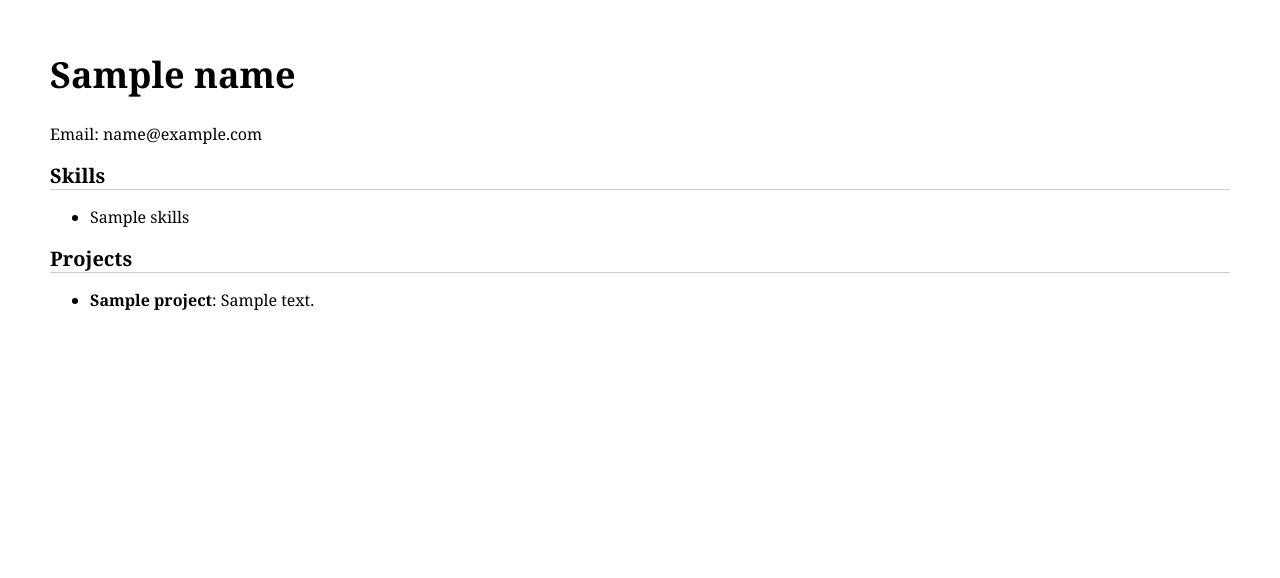
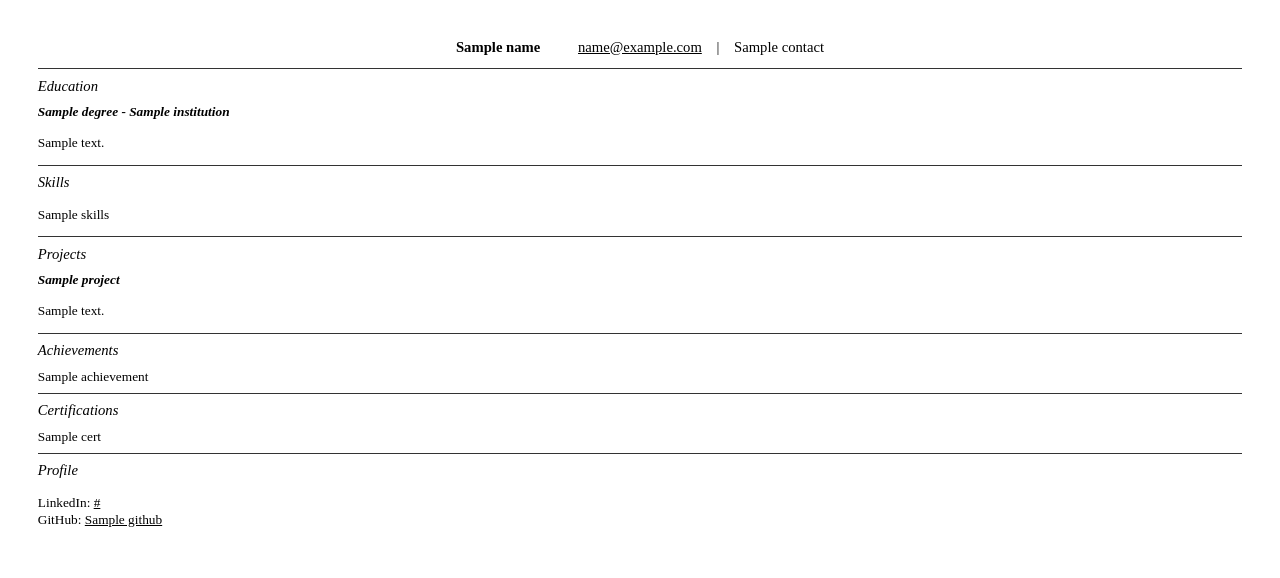
Before and after one commit to kanikajhamb01/genai_airesume, a Python web app: template templates/classic/classic.html in a window 1280 px wide. Shown: the top 578 px of the page. Run offline with Jinja, Linux system fonts and the light colour scheme; the template is opened without the code that fills it: most values are stand-ins (such as "Sample title", 1, 10 or a date in 2020).

Commit message:
Overwrite with my updated project files

```diff
--- a/templates/classic/classic.html
+++ b/templates/classic/classic.html
@@ -1,28 +1,109 @@
 <!DOCTYPE html>
-<html>
+<html lang="en">
 <head>
-  <style>
-    body { font-family: Georgia; margin: 50px; }
-    h1 { font-size: 36px; }
-    h2 { font-size: 20px; border-bottom: 1px solid #ccc; }
-  </style>
+  <meta charset="UTF-8" />
+  <meta name="viewport" content="width=device-width, initial-scale=1" />
+  <title>{{ name }}'s Resume</title>
+  <link rel="stylesheet" href="style.css" />
 </head>
 <body>
+
+  <header class="header">
+    <div class="header-left">
       <h1>{{ name }}</h1>
-  <p>Email: {{ email }}</p>
+    </div>
+    <div class="header-right">
+      <a href="mailto:{{ email }}">{{ email }}</a> &nbsp;&nbsp; | &nbsp;&nbsp;
+      <span>{{ contact }}</span>
+    </div>
+  </header>
 
+  <hr class="section-divider" />
+
+  <main class="content">
+
+    <section class="section education">
+      <h2>Education</h2>
+      {% if education %}
+        {% for edu in education %}
+          <div class="entry">
+            <strong>{{ edu.degree }} - {{ edu.institution }}</strong>
+            <p>{{ edu.details }}</p>
+          </div>
+        {% endfor %}
+      {% else %}
+        <p>No education details provided.</p>
+      {% endif %}
+    </section>
+
+    <hr class="section-divider" />
+
+    <section class="section">
       <h2>Skills</h2>
-  <ul>
-    {% for skill in skills.split(',') %}
-    <li>{{ skill.strip() }}</li>
+      {% if skills %}
+        <p>{{ skills }}</p>
+      {% else %}
+        <p>No skills provided.</p>
+      {% endif %}
+    </section>
+
+    <hr class="section-divider" />
+
+    <section class="section projects">
+      <h2>Projects</h2>
+      {% if projects %}
+        {% for project in projects %}
+          <div class="entry">
+            <strong>{{ project.name }}</strong>
+            <p>{{ project.description }}</p>
+          </div>
+        {% endfor %}
+      {% else %}
+        <p>No projects added.</p>
+      {% endif %}
+    </section>
+
+    <hr class="section-divider" />
+
+    <section class="section">
+      <h2>Achievements</h2>
+      {% if achievements %}
+        <ul class="inline-list">
+          {% for achievement in achievements %}
+            <li>{{ achievement }}</li>
           {% endfor %}
         </ul>
+      {% else %}
+        <p>No achievements provided.</p>
+      {% endif %}
+    </section>
 
-  <h2>Projects</h2>
-  <ul>
-    {% for project in projects %}
-    <li><strong>{{ project.name }}</strong>: {{ project.description }}</li>
+    <hr class="section-divider" />
+
+    <section class="section">
+      <h2>Certifications</h2>
+      {% if certifications %}
+        <ul class="inline-list">
+          {% for cert in certifications %}
+            <li>{{ cert }}</li>
           {% endfor %}
         </ul>
+      {% else %}
+        <p>No certifications provided.</p>
+      {% endif %}
+    </section>
+
+    <hr class="section-divider" />
+
+    <section class="section">
+      <h2>Profile</h2>
+      <p>
+        LinkedIn: <a href="{{ linkedin }}" target="_blank">{{ linkedin }}</a><br />
+        GitHub: <a href="{{ github }}" target="_blank">{{ github }}</a>
+      </p>
+    </section>
+
+  </main>
+
 </body>
 </html>
--- /dev/null
+++ b/templates/classic/style.css
@@ -0,0 +1,113 @@
+/* General body and font */
+body {
+  margin: 0;
+  padding: 1cm;
+  font-family: "Times New Roman", Times, serif;
+  color: #000;
+  line-height: 1.3;
+  font-size: 10pt;
+}
+
+/* Header container - center aligned, font size 11pt */
+.header {
+  display: flex;
+  justify-content: center;   /* center horizontally */
+  align-items: center;
+  margin-bottom: 0.3cm;
+  font-size: 11pt;           /* font size for header text */
+  text-align: center;        /* center text inside children */
+  gap: 1cm;                  /* spacing between name and contact */
+}
+
+/* Remove default alignment */
+.header-left, .header-right {
+  /* no float or text-align needed here */
+}
+
+/* Name styling */
+.header-left h1 {
+  font-weight: bold;
+  margin: 0;
+  font-size: 11pt;
+}
+
+/* Email + contact styling */
+.header-right {
+  white-space: normal;
+  font-size: 11pt;
+}
+
+/* Section divider */
+.section-divider {
+  border: none;
+  border-top: 1px solid #333;
+  margin: 0.2cm 0;
+}
+
+/* Section Titles - italic, font size 11pt */
+.section h2 {
+  margin: 0 0 0.2cm 0;
+  font-weight: normal;  /* remove bold */
+  font-style: italic;
+  font-size: 11pt;
+}
+
+/* Lists: remove bullets and inline */
+ul {
+  list-style: none;
+  margin: 0;
+  padding: 0;
+}
+
+/* Inline list items with commas */
+ul.inline-list {
+  display: inline;
+}
+
+ul.inline-list li {
+  display: inline;
+}
+
+ul.inline-list li::after {
+  content: ", ";
+}
+
+/* Remove comma after last item */
+ul.inline-list li:last-child::after {
+  content: "";
+}
+
+/* Education: degree & institution italic */
+.section.education .entry strong {
+  font-style: italic;
+}
+
+/* Projects: project name italic */
+.section.projects .entry strong {
+  font-style: italic;
+}
+
+/* Project entries */
+.entry {
+  margin-bottom: 0.4em;
+}
+
+/* Links styling */
+a {
+  color: #000;
+  text-decoration: underline;
+}
+
+/* Print media adjustments to keep single page */
+@media print {
+  body {
+    padding: 1cm;
+    font-size: 10pt;
+  }
+  .header-left h1 {
+    font-size: 10pt;
+  }
+  .section h2 {
+    font-size: 11pt;
+  }
+}
```
Also changed, not shown: main.py (+57 -6 lines), resume_generator.py (+10 -4 lines), resume_parser.py (+88 -5 lines), 1 other file. Lines whose indentation alone changed are shown as unchanged.
